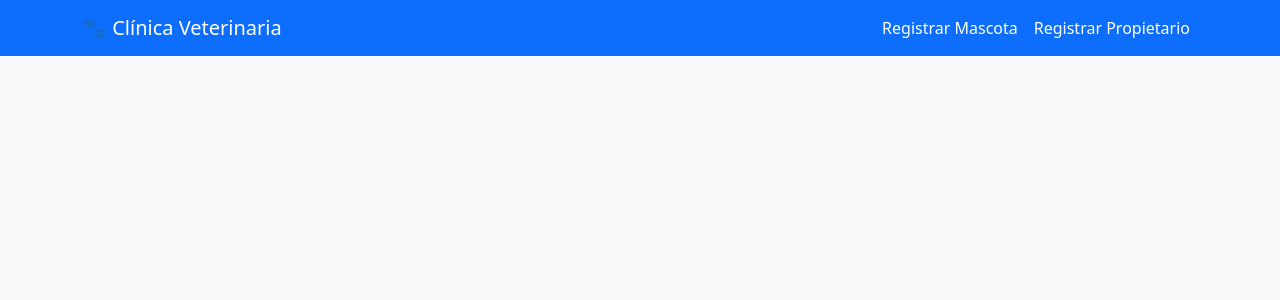
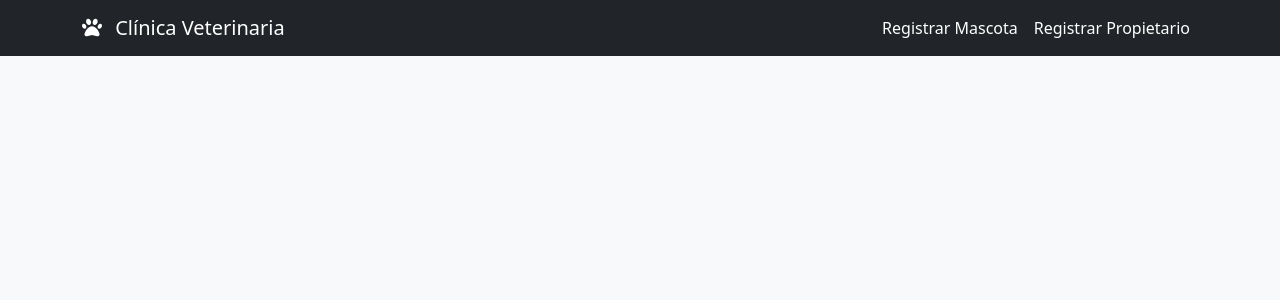
Before and after one commit to MiguelAngelRamos/veterinaria-django, a Django app: template templates/base.html in a window 1280 px wide. Shown: the top 300 px of the page. Run offline with Django 3.2, Linux system fonts and the light colour scheme; the template is opened without the code that fills it, so the values that code supplies are empty; some libraries are stand-ins or nearby versions.

Commit message:
se incluyen librerias de iconos y alertas

```diff
--- a/templates/base.html
+++ b/templates/base.html
@@ -5,14 +5,23 @@
   <meta charset="utf-8">
   <meta name="viewport" content="width=device-width, initial-scale=1">
   <title>Clínica Veterinaria</title>
+
+  <!-- Bootstrap 5 CSS -->
   <link href="https://cdn.jsdelivr.net/npm/bootstrap@5.3.8/dist/css/bootstrap.min.css" rel="stylesheet"
     integrity="sha384-sRIl4kxILFvY47J16cr9ZwB07vP4J8+LH7qKQnuqkuIAvNWLzeN8tE5YBujZqJLB" crossorigin="anonymous">
+
+  <!-- Font Awesome para iconos -->
+  <link rel="stylesheet" href="https://cdnjs.cloudflare.com/ajax/libs/font-awesome/6.5.1/css/all.min.css"
+    integrity="sha512-DTOQO9RWCH3ppGqcWaEA1BIZOC6xxalwEsw9c2QQeAIftl+Vegovlnee1c9QX4TctnWMn13TZye+giMm8e2LwA=="
+    crossorigin="anonymous" referrerpolicy="no-referrer" />
+  <!-- SweetAlert2 para alertas bonitas  -->
+  <script src="https://cdn.jsdelivr.net/npm/sweetalert2@11"></script>
 </head>
 
 <body class="bg-light">
-  <nav class="navbar navbar-expand-lg navbar-dark bg-primary mb-4">
+  <nav class="navbar navbar-expand-lg navbar-dark bg-dark mb-4">
     <div class="container">
-      <a class="navbar-brand" href="#">🐾 Clínica Veterinaria</a>
+      <a class="navbar-brand" href="#"><i class="fa-solid fa-paw me-2"></i> Clínica Veterinaria</a>
       <button class="navbar-toggler" type="button" data-bs-toggle="collapse" data-bs-target="#navbarNav">
         <span class="navbar-toggler-icon"></span>
       </button>
```
